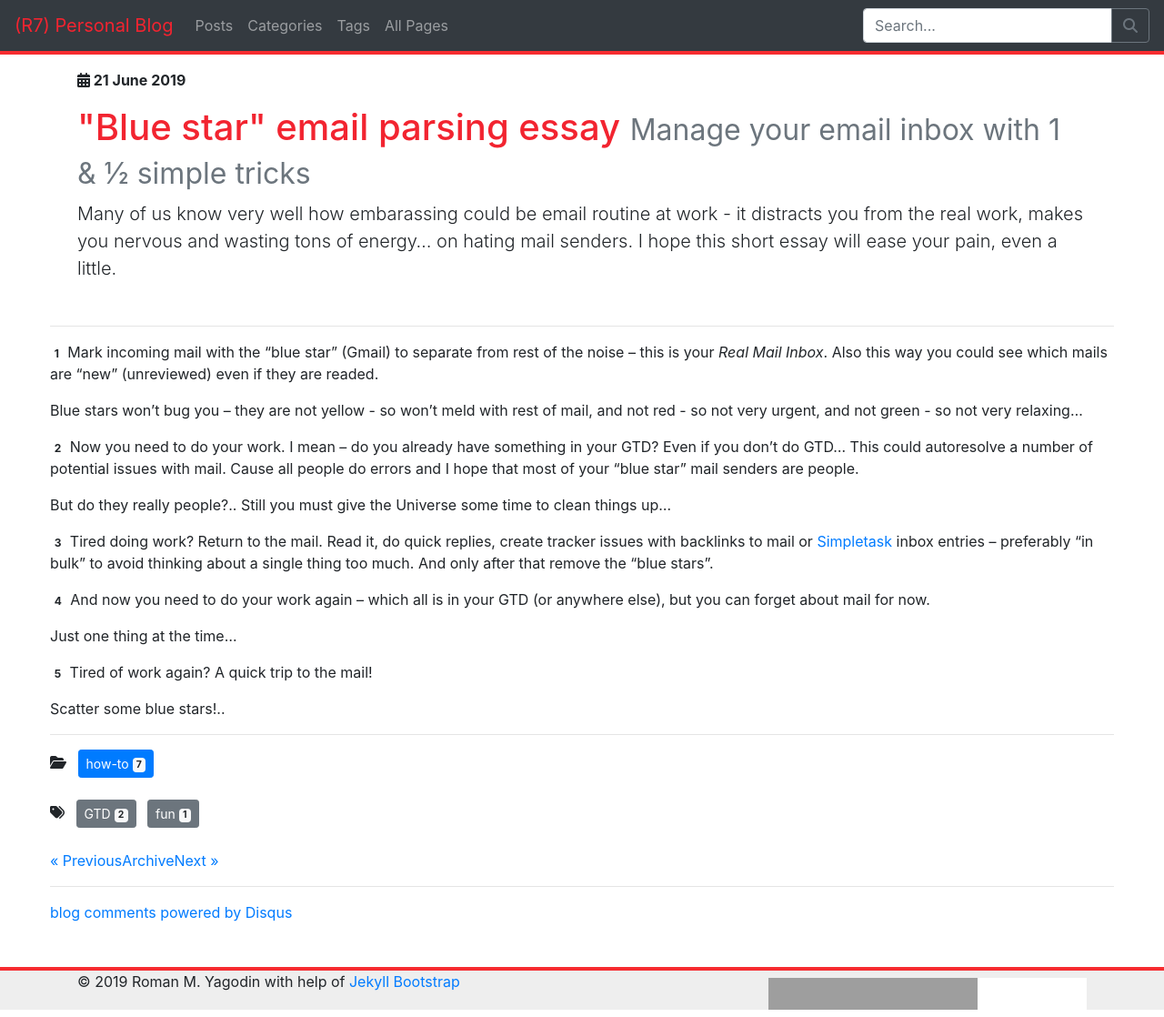
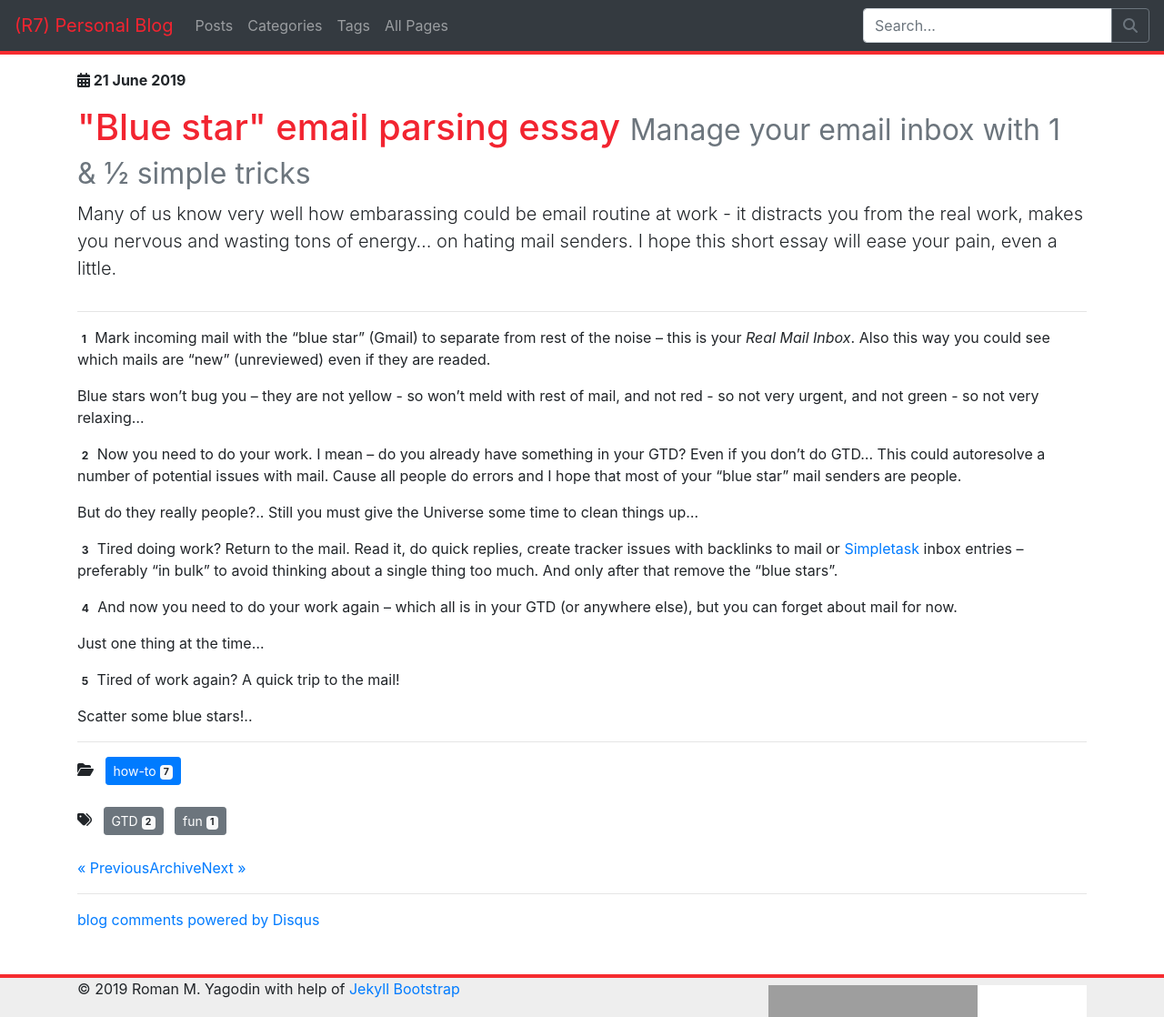
Before and after one commit to roman-yagodin/roman-yagodin.github.io, a Jekyll site: the page built from _posts/2019-06-21-blue-star-email-parsing-essay.md, in a window 1280 px wide and 1118 px high. Shown: the whole window at 91% size. Built offline with Jekyll 4.4.1, drawn with Linux system fonts in a browser that asks for light colours; nearby versions of some CDN libraries; comment, search, counter and statistics services are not loaded; grey boxes are pictures that could not be loaded.

Commit message:
Move container inside post and page templates

```diff
--- a/_includes/themes/bootstrap-4/default.html
+++ b/_includes/themes/bootstrap-4/default.html
@@ -84,11 +84,9 @@
             <input type="hidden" id="search-box-hidden" name="q" />
           </form>
         </div><!-- /.navbar-collapse -->
-
-
       </nav>
 
-      <main class="container">
+      <main>
         {{ content }}
       </main>
 
--- a/_includes/themes/bootstrap-4/post.html
+++ b/_includes/themes/bootstrap-4/post.html
@@ -1,3 +1,4 @@
+<div class="container">
   <div class="row">
     <div class="col">
       <div class="page-header">
@@ -10,14 +11,16 @@
         {{ page.excerpt | strip_html }}
       </p>
     </div>
+  </div>
+
   <div class="row">
     <div class="col">
       {% include ads/adsense_2 %}
     </div>
   </div>
 
-<div class="row post-full" style="margin-top:1rem">
-  <div class="col-xs-12">
+  <div class="row post-full">
+    <div class="col">
       <hr />
       <div class="content">
         {{ content | remove_first:page.excerpt }}
@@ -64,7 +67,8 @@
         {% include ads/adsense_3 %}
       </div>
 
-    <hr>
+      <hr />
       {% include JB/comments %}
     </div>
   </div>
+</div>
```
Also changed, not shown: _includes/themes/bootstrap-4/page.html (+7 -5 lines). Lines whose indentation alone changed are shown as unchanged.
